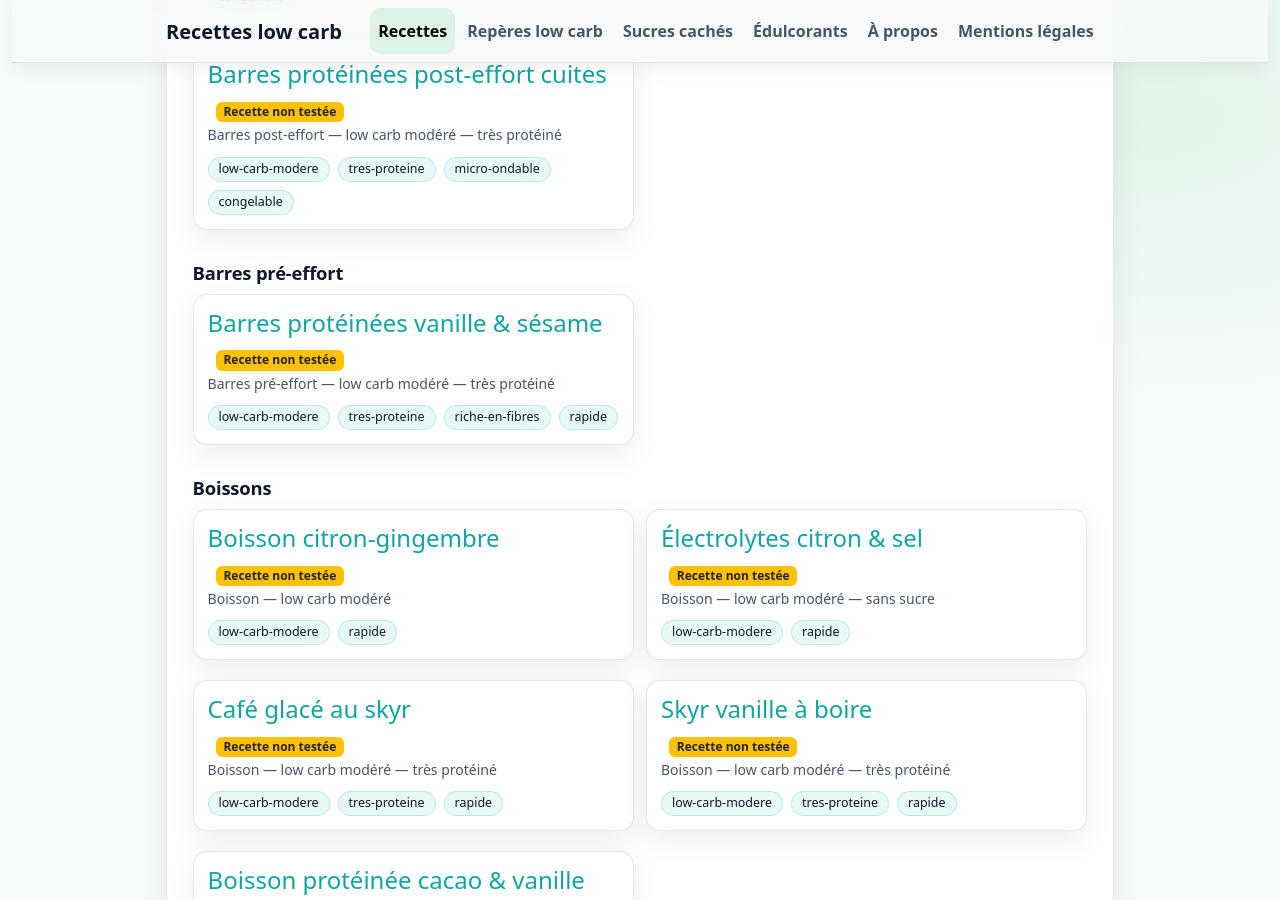
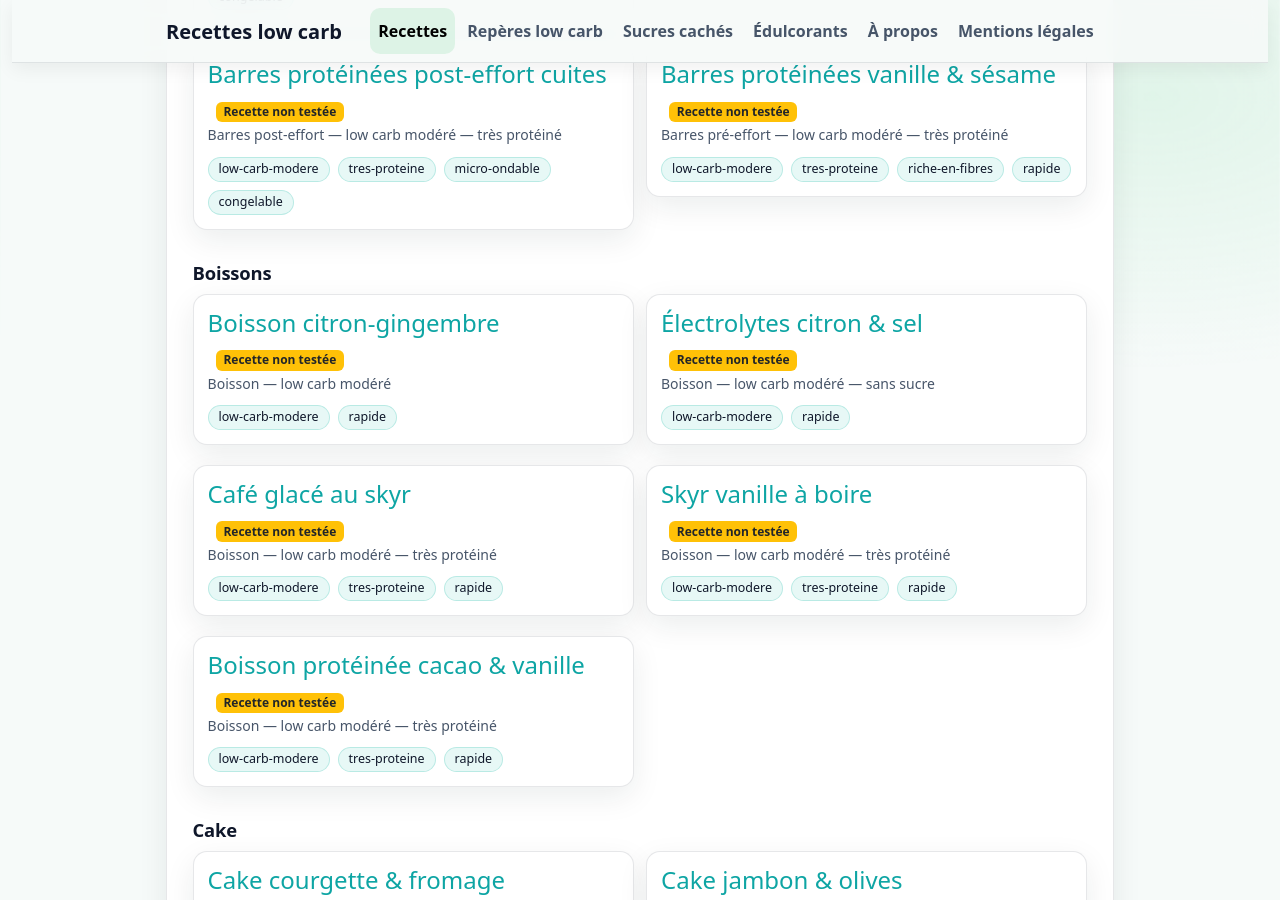
Before and after one commit to laurie-boissay/laurie-boissay.github.io, a Jekyll site: the page built from index.html, in a window 1280 px wide and 900 px high, scrolled down 1313 px. Built offline with Jekyll 4.4.1, drawn with Linux system fonts in a browser that asks for light colours.

Commit message:
Update barres-proteinees-vanille-et-sesame.html
Barres nutritionnelles

```diff
--- a/recettes/barres-proteinees-vanille-et-sesame.html
+++ b/recettes/barres-proteinees-vanille-et-sesame.html
@@ -4,7 +4,7 @@ title: "Barres protéinées vanille & sésame (sans cacao)"
 description: "Barres protéinées low carb à la whey, vanille et sésame. Texture ferme, digestes, adaptées pré-effort."
 recipe_title: "Barres protéinées vanille & sésame"
 recipe_subtitle: "Barres pré-effort — low carb modéré — très protéiné"
-recipe_group: "Barres pré-effort"
+recipe_group: "Barres nutritionnelles"
 recipe_sort: "barres-proteinees-vanille-sesame"
 recipe_tested: false
 tags:
@@ -23,7 +23,7 @@ extra_head: |
     "prepTime": "PT15M",
     "cookTime": "PT0M",
     "totalTime": "PT45M",
-    "recipeCategory": "Barres pré-effort",
+    "recipeCategory": "Barres nutritionnelles",
     "keywords": "low carb, barres proteinees, whey, vanille, sesame",
     "author": { "@type": "Person", "name": "Laurie" },
     "recipeIngredient": [
```
